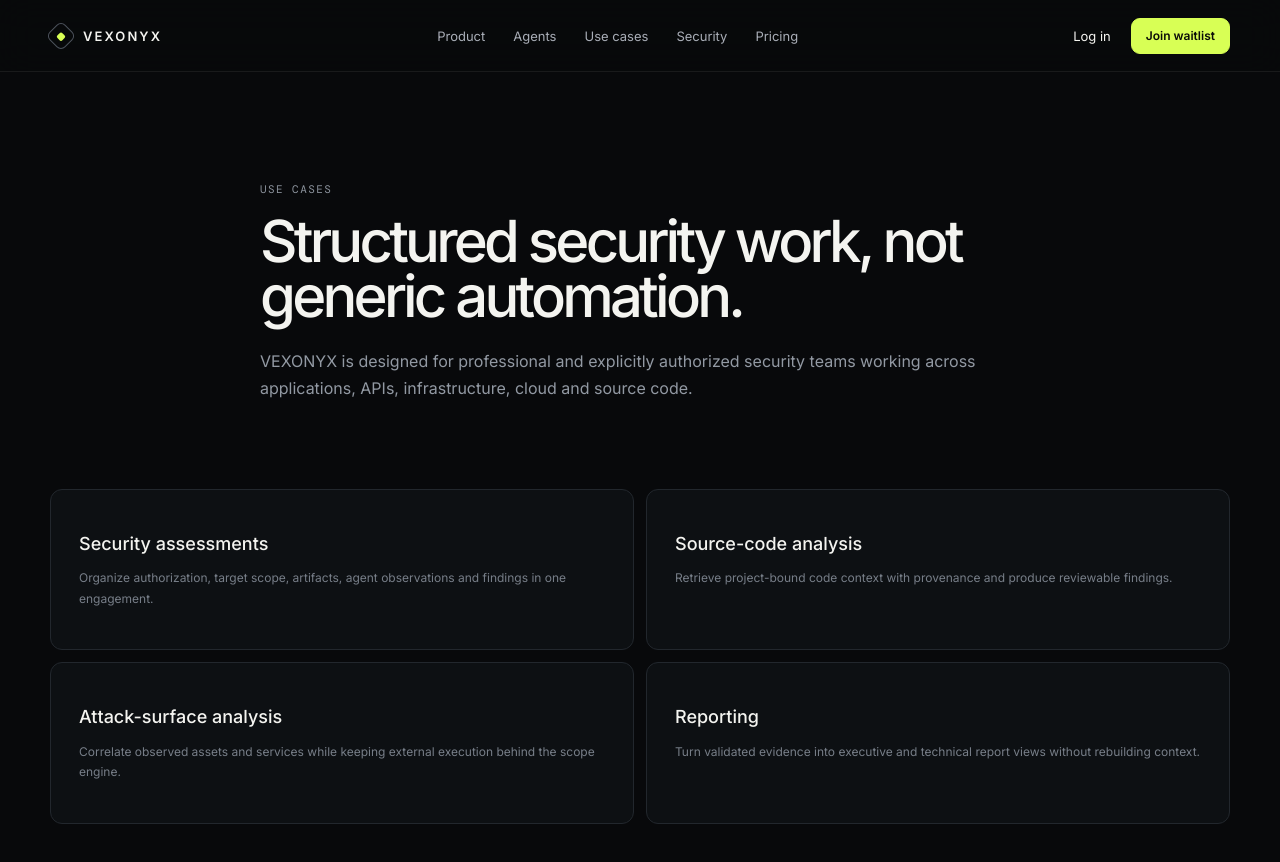
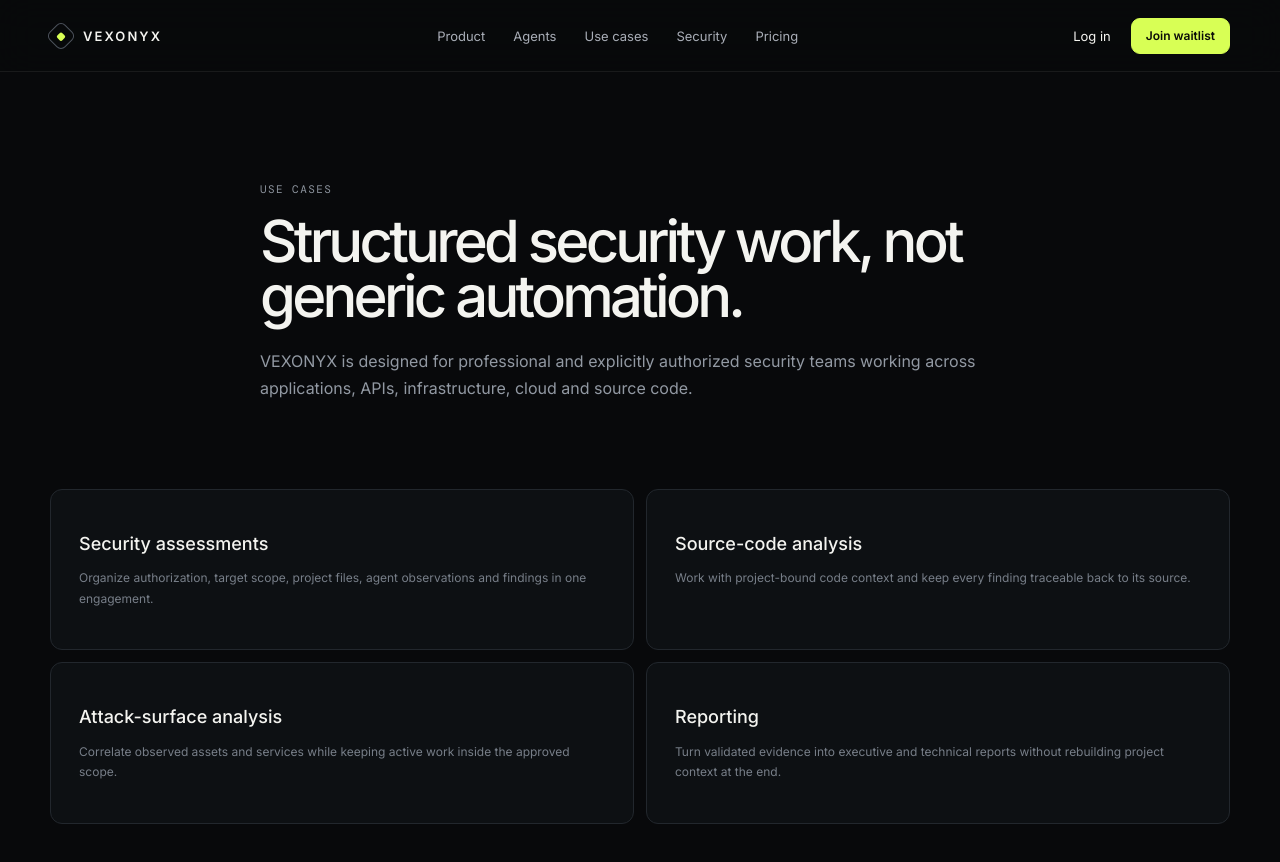
Before and after one commit to heke99/vexonyx, a Next.js app in the folder apps/web/: page /use-cases in a window 1280 px wide. Shown: the top 862 px of the page. Built offline with nearby package versions, Linux system fonts and the light colour scheme; no server answers; a web font is replaced by a local one.

Commit message:
Simplify use-case copy around customer workflow

```diff
--- a/apps/web/app/use-cases/page.tsx
+++ b/apps/web/app/use-cases/page.tsx
@@ -1,2 +1,10 @@
 import { ContentPage } from "@/components/content-page";
-export default function Page(){return <ContentPage label="USE CASES" title="Structured security work, not generic automation." intro="VEXONYX is designed for professional and explicitly authorized security teams working across applications, APIs, infrastructure, cloud and source code." cards={[{title:"Security assessments",body:"Organize authorization, target scope, artifacts, agent observations and findings in one engagement."},{title:"Source-code analysis",body:"Retrieve project-bound code context with provenance and produce reviewable findings."},{title:"Attack-surface analysis",body:"Correlate observed assets and services while keeping external execution behind the scope engine."},{title:"Reporting",body:"Turn validated evidence into executive and technical report views without rebuilding context."}]}/>}
+
+export default function Page(){
+  return <ContentPage label="USE CASES" title="Structured security work, not generic automation." intro="VEXONYX is designed for professional and explicitly authorized security teams working across applications, APIs, infrastructure, cloud and source code." cards={[
+    {title:"Security assessments",body:"Organize authorization, target scope, project files, agent observations and findings in one engagement."},
+    {title:"Source-code analysis",body:"Work with project-bound code context and keep every finding traceable back to its source."},
+    {title:"Attack-surface analysis",body:"Correlate observed assets and services while keeping active work inside the approved scope."},
+    {title:"Reporting",body:"Turn validated evidence into executive and technical reports without rebuilding project context at the end."}
+  ]}/>;
+}
```
